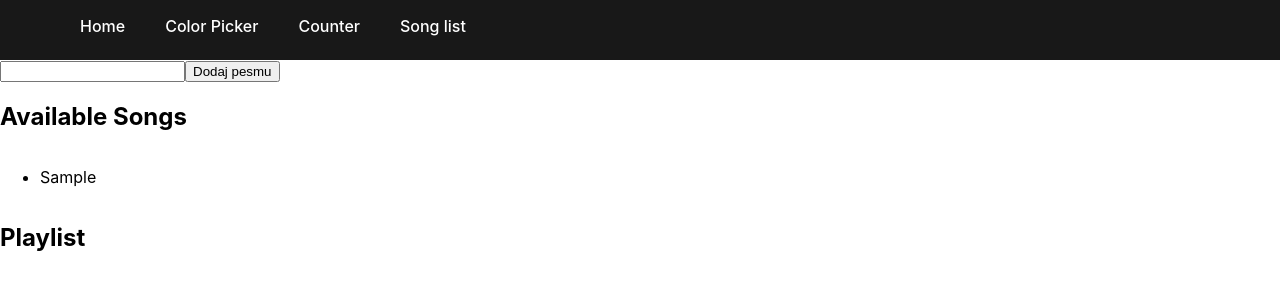
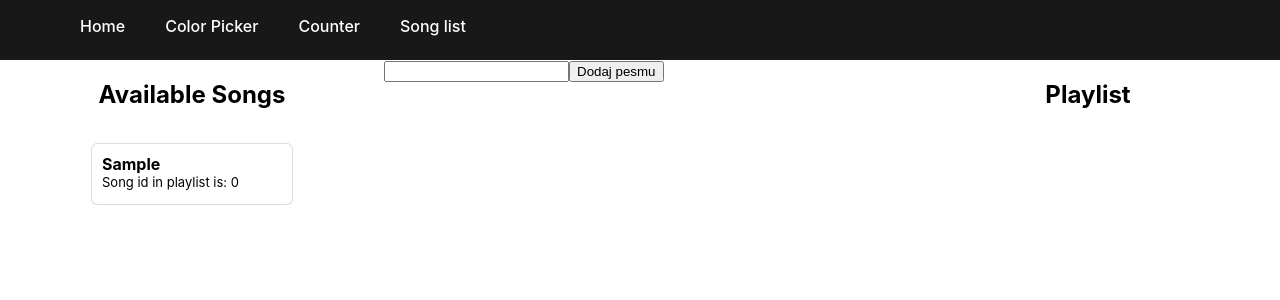
Before and after one commit to nickola23/react-pocetak, a React (Create React App) app: page /songList in a window 1280 px wide. Both pictures are taken after typing "Sample" into the empty fields and a click on the input "Dodaj pesmu". Shown: the top 300 px of the page. Built offline with nearby package versions, Linux system fonts and the light colour scheme.

Commit message:
playlist design ++

```diff
--- a/src/components/SongList.jsx
+++ b/src/components/SongList.jsx
@@ -1,10 +1,11 @@
 import { useState } from 'react';
+import "./playlist.css";
 
 function SongList(){
 
     const [songs, setSongs] = useState([]);
 
-    const [playSongs, setPlaySongs] = useState([]);
+    const [playlist, setPlaylist] = useState([]);
 
     const [inputSong, setInputSong] = useState("");
 
@@ -30,30 +31,44 @@ function SongList(){
     const handleAddToPlaylist = (song) => {
 
         var i = 0;
-        playSongs.forEach(s => {
+        playlist.forEach(s => {
             i++;
         });
-        setPlaySongs([...playSongs, {id: i, songName: song.songName}]);
-        console.log(playSongs[i - 1]);
+        setPlaylist([...playlist, {id: i, songName: song.songName}]);
+        setSongs(songs.filter((s) => s !== song));
       };
+
+    function handleAddSongToList(song){
+
+        var i = 0;
+        songs.forEach(s => {
+            i++;
+        });
+        setSongs(songs => [...songs, {id: i, songName: song.songName}]);
+        setPlaylist(playlist.filter((s) => s !== song));
+    }
 
     return(
         <>
+            <div className='playlistMain'>
+                <div className='songList'>
+                <h2>Available Songs</h2>
+                    <div className='playlistUl'>
+                        {songs.map((song) =><div className='song' key = {song.id} onClick={() => handleAddToPlaylist(song)}><span className='songName'>{song.songName}</span><span className='songDesc'>Song id in playlist is: {song.id}</span></div>)}
+                    </div>
+                </div>
+                <div className='playlistForm'>
                     <form>
                         <input type='text' value={ inputSong } onChange={ handleChange } />
                         <input type="submit" value='Dodaj pesmu' onClick={ handleSubmitSong }/>
                     </form>
-            <h2>Available Songs</h2>
-            <div>
-                <ul>
-                    {songs.map((song) =><li key = {song.id} onClick={() => handleAddToPlaylist(song)}> {song.songName} </li>)}
-                </ul>
                 </div>
+                <div className='playlist'>
                 <h2>Playlist</h2>
-            <div>
-                <ul>
-                    {playSongs.map((song) => <li key = {song.id}> {song.songName} </li>)}
-                </ul>
+                    <div className='playlistUl'>
+                        {playlist.map((song) => <div className='song' key = {song.id} onClick={() => handleAddSongToList(song)}><span className='songName'>{song.songName}</span><span className='songDesc'>Song id in playlist is: {song.id}</span></div>)}
+                    </div>
+                </div>
             </div>
         </>
     )
--- /dev/null
+++ b/src/components/playlist.css
@@ -0,0 +1,48 @@
+.playlistMain{
+    width: 100vw;
+    height: calc(100vh - 60px);
+    display: flex;
+}
+.playlistForm{
+    width: 40%;
+    height: 100%;
+    display: flex;
+    flex-direction: column;
+}
+.songList{
+    width: 30%;
+    height: 100%;
+    display: flex;
+    flex-direction: column;
+    align-items: center;
+}
+.playlist{
+    width: 30%;
+    height: 100%;
+    display: flex;
+    flex-direction: column;
+    align-items: center;
+}
+.song{
+    width: 200px;
+    height: 60px;
+    padding: 10px;
+    margin-top: 15px;
+    border-radius: 5px;
+    display: flex;
+    flex-direction: column;
+    cursor: pointer;
+    user-select: none;
+    background-color: white;
+    box-shadow: rgba(0, 0, 0, 0.02) 0px 1px 3px 0px, rgba(27, 31, 35, 0.15) 0px 0px 0px 1px;
+    transition: all 0.2s ease-in-out;
+}
+.song:hover{
+    box-shadow: rgba(0, 0, 0, 0.16) 0px 3px 6px, rgba(0, 0, 0, 0.23) 0px 3px 6px;
+}
+.songName{
+    font-weight: bold;
+}
+.songDesc{
+    font-size: 13px;
+}
```
Lines whose indentation alone changed are shown as unchanged.
